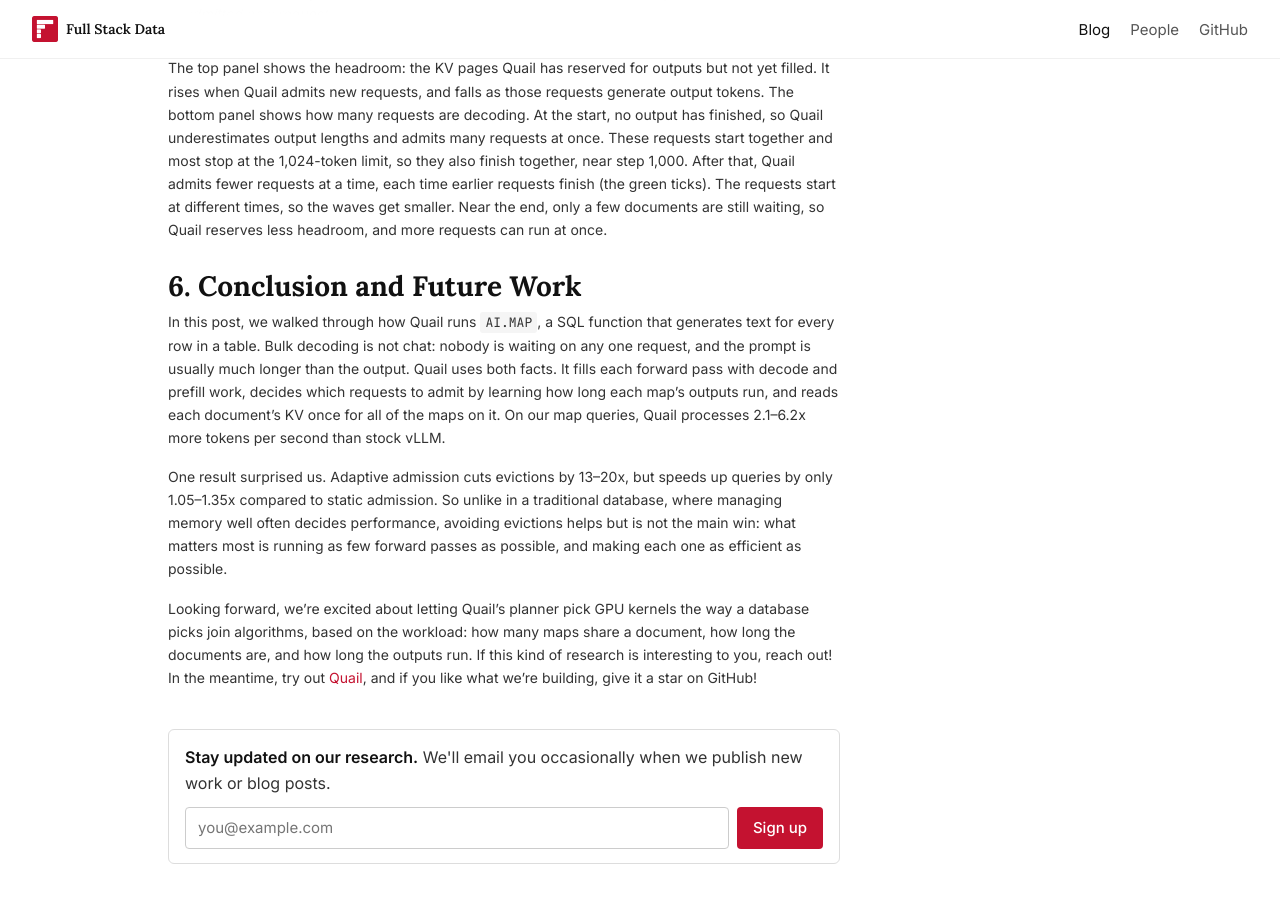
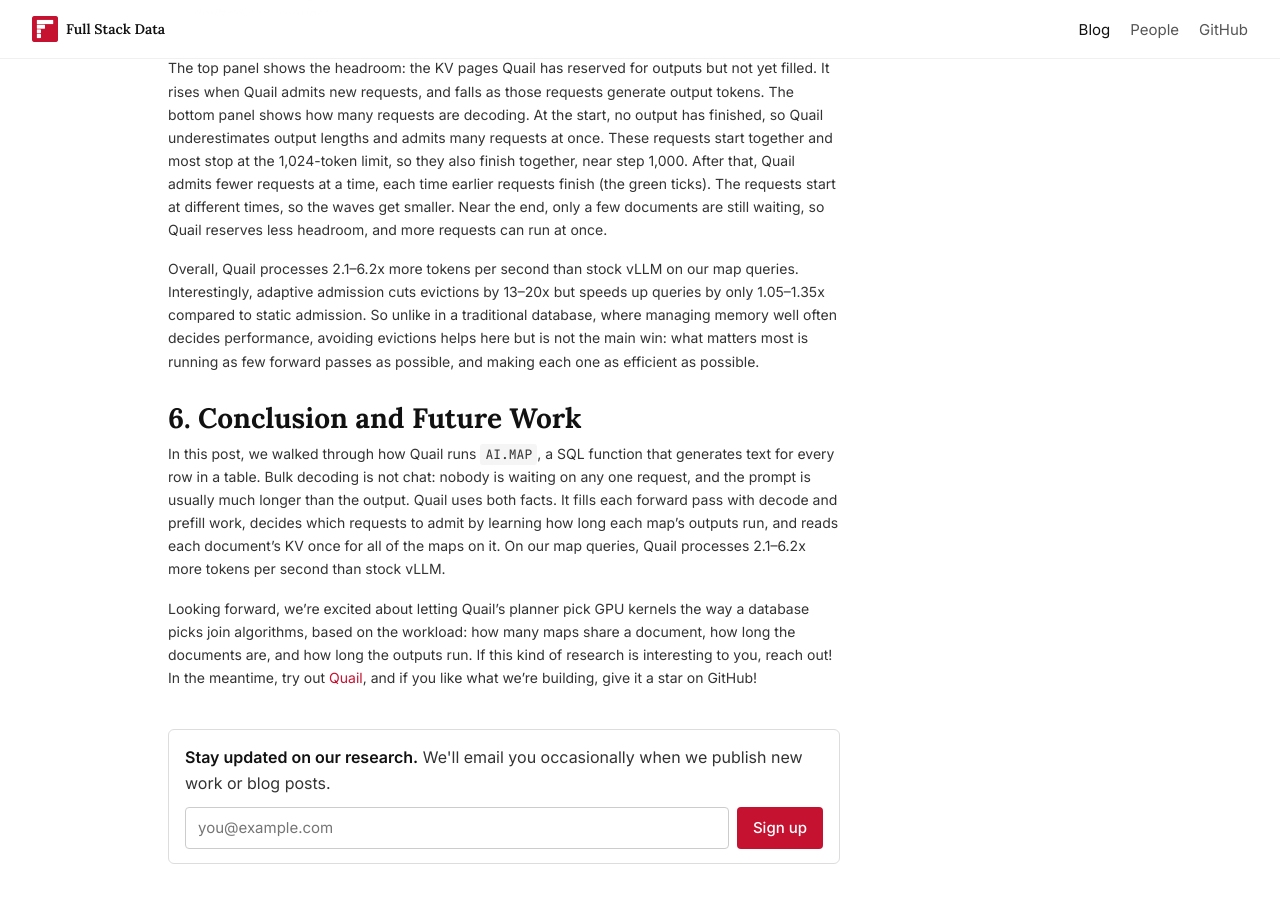
Before and after one commit to fsdatalab/fsdatalab.github.io, a Jekyll site: the page built from _posts/2026-11-03-ai-map.md, in a window 1280 px wide and 900 px high, scrolled down 10415 px. Built offline with Jekyll 4.4.1, drawn with Linux system fonts in a browser that asks for light colours.

Commit message:
Keep the AI.MAP section 5 summary in section 5
Co-Authored-By: Claude Opus 5.5 <noreply@anthropic.com>
Claude-Session: https://claude.ai/code/session_012G22YMQssRfNYLRetzTaCz

```diff
--- a/_posts/2026-11-03-ai-map.md
+++ b/_posts/2026-11-03-ai-map.md
@@ -269,13 +269,13 @@ Finally, [Figure 7](#figure-7) shows adaptive admission at work while Quail runs
 
 The top panel shows the headroom: the KV pages Quail has reserved for outputs but not yet filled. It rises when Quail admits new requests, and falls as those requests generate output tokens. The bottom panel shows how many requests are decoding. At the start, no output has finished, so Quail underestimates output lengths and admits many requests at once. These requests start together and most stop at the 1,024-token limit, so they also finish together, near step 1,000. After that, Quail admits fewer requests at a time, each time earlier requests finish (the green ticks). The requests start at different times, so the waves get smaller. Near the end, only a few documents are still waiting, so Quail reserves less headroom, and more requests can run at once.
 
+Overall, Quail processes 2.1–6.2x more tokens per second than stock vLLM on our map queries. Interestingly, adaptive admission cuts evictions by 13–20x but speeds up queries by only 1.05–1.35x compared to static admission. So unlike in a traditional database, where managing memory well often decides performance, avoiding evictions helps here but is not the main win: what matters most is running as few forward passes as possible, and making each one as efficient as possible.
+
 
 
 # 6. Conclusion and Future Work
 
 In this post, we walked through how Quail runs `AI.MAP`, a SQL function that generates text for every row in a table. Bulk decoding is not chat: nobody is waiting on any one request, and the prompt is usually much longer than the output. Quail uses both facts. It fills each forward pass with decode and prefill work, decides which requests to admit by learning how long each map's outputs run, and reads each document's KV once for all of the maps on it. On our map queries, Quail processes 2.1–6.2x more tokens per second than stock vLLM.
-
-One result surprised us. Adaptive admission cuts evictions by 13–20x, but speeds up queries by only 1.05–1.35x compared to static admission. So unlike in a traditional database, where managing memory well often decides performance, avoiding evictions helps but is not the main win: what matters most is running as few forward passes as possible, and making each one as efficient as possible.
 
 Looking forward, we're excited about letting Quail's planner pick GPU kernels the way a database picks join algorithms, based on the workload: how many maps share a document, how long the documents are, and how long the outputs run. If this kind of research is interesting to you, reach out! In the meantime, try out [Quail](https://github.com/fsdatalab/quail), and if you like what we're building, give it a star on GitHub!
 
```
